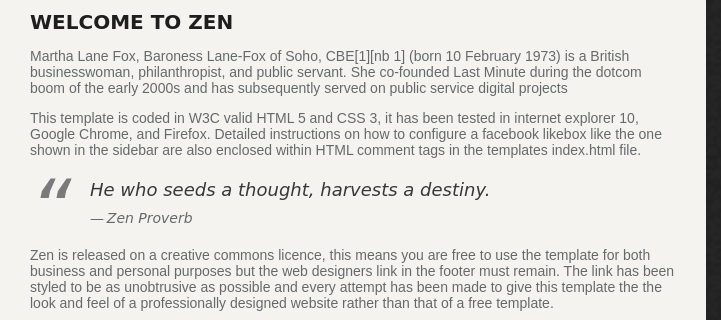
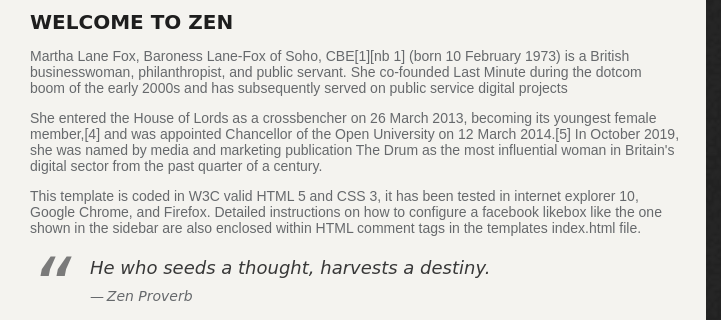
Before and after one commit to mmourelle/hello-world-mmt19, a plain HTML site: page index.html in a window 1280 px wide. Shown: the part 448-768 px from the top of the page, 559-1280 px from the left. Drawn offline with Linux system fonts and the light colour scheme; a web font is replaced by a local one.

Commit message:
Añadir parrafo sobre Martha Lane Fox MMT19

```diff
--- a/index.html
+++ b/index.html
@@ -36,6 +36,7 @@
 <div class="main">
 <h1>Welcome To ZEN</h1>
 <p>Martha Lane Fox, Baroness Lane-Fox of Soho, CBE[1][nb 1] (born 10 February 1973) is a British businesswoman, philanthropist, and public servant. She co-founded Last Minute during the dotcom boom of the early 2000s and has subsequently served on public service digital projects</p>
+<p>She entered the House of Lords as a crossbencher on 26 March 2013, becoming its youngest female member,[4] and was appointed Chancellor of the Open University on 12 March 2014.[5] In October 2019, she was named by media and marketing publication The Drum as the most influential woman in Britain's digital sector from the past quarter of a century.</p>
 <p>This template is coded in W3C valid HTML 5 and CSS 3, it has been tested in internet explorer 10, Google Chrome, and Firefox. Detailed instructions on how to configure a facebook likebox like the one shown in the sidebar are also enclosed within HTML comment tags in the templates index.html file.</p>
 <blockquote>He who seeds a thought, harvests a destiny.<cite>Zen Proverb</cite></blockquote>
 <p>Zen is released on a creative commons licence, this means you are free to use the template for both business and personal purposes but the web designers link in the footer must remain. The link has been styled to be as unobtrusive as possible and every attempt has been made to give this template the the look and feel of a professionally designed website rather than that of a free template.</p>
```
